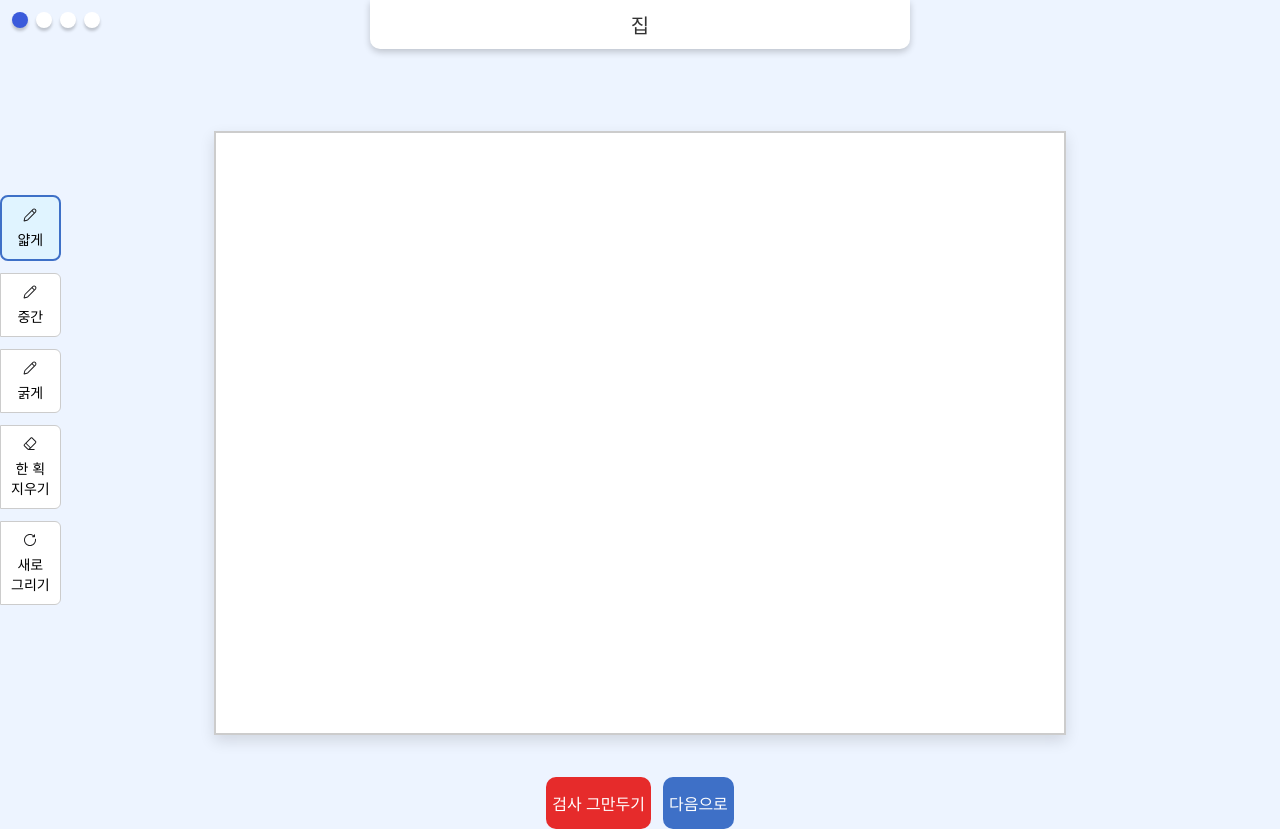
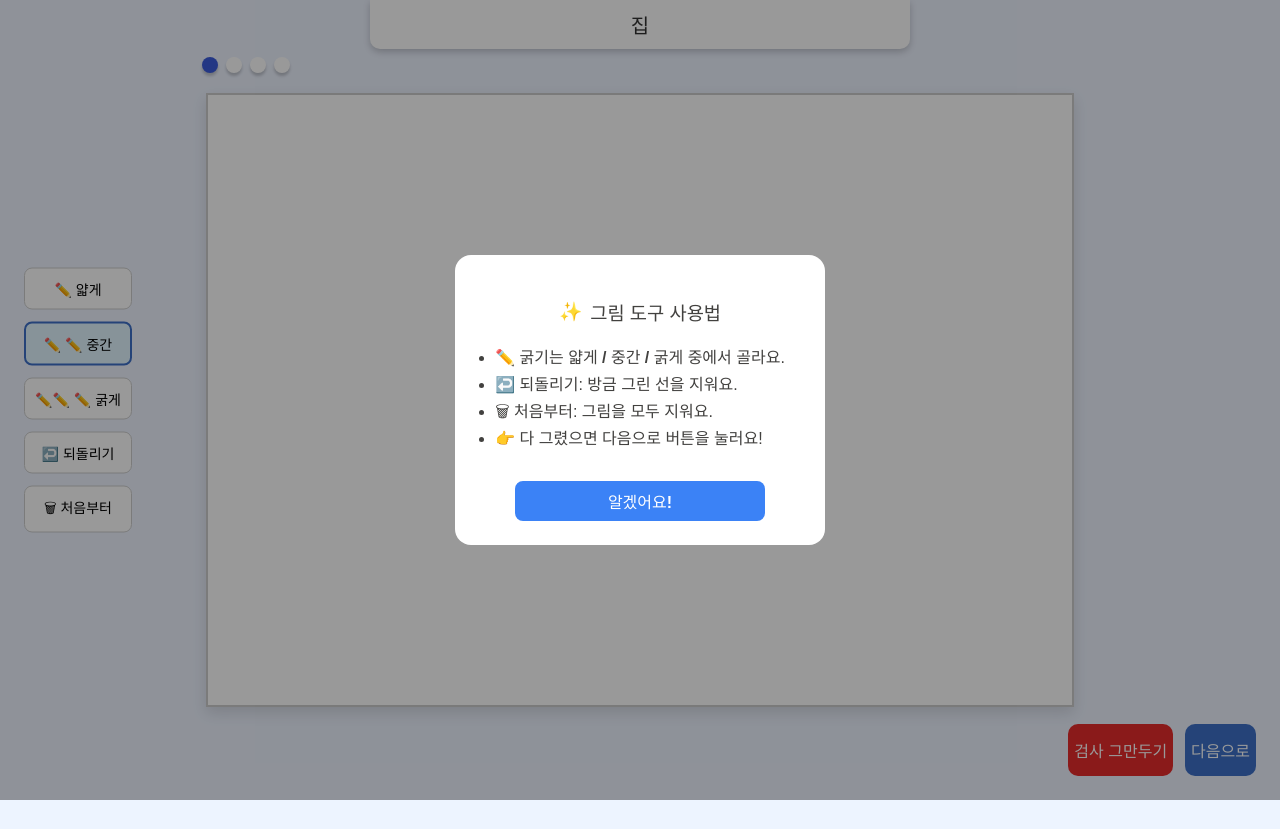
Before and after one commit to KIMCHAEYI/Blender-2025DigitalProject1, a React (Vite) app in the folder frontend/: page /test/house/canvas in a window 1280 px wide. After the commit the page ends 800 px from the top, so only its background shows below. Built offline with nearby package versions, Linux system fonts and the light colour scheme; a web font is replaced by a local one.

Commit message:
민주:전체 수정

```diff
--- a/frontend/src/components/CanvasTemplate.css
+++ b/frontend/src/components/CanvasTemplate.css
@@ -1,15 +1,18 @@
+/* ===== CanvasTemplate.css (replace / merge) ===== */
 /* 전체 페이지 구조 */
-.canvas-page {
+.page-center.house-page {
+  height: 100svh;
+  overflow: hidden;
   display: flex;
   flex-direction: column;
-  min-height: 100vh;
-  background-color: #f5f5f5;
+  background: #edf3ff;
 }
 
 /* 헤더 고정 영역 */
 .canvas-header-row {
   position: fixed;
   top: 0;
+  left: 0;
   width: 100%;
   padding: 0 24px;
   display: flex;
@@ -17,12 +20,12 @@
   align-items: center;
   box-sizing: border-box;
   z-index: 100;
+  pointer-events: none;
 }
-
-/* 페이지 제목용 박스 */
 .rectangle-header {
+  pointer-events: auto;
   background: white;
-  box-shadow: 0px 3px 7px rgba(0, 0, 0, 0.2);
+  box-shadow: 0 3px 7px rgba(0, 0, 0, 0.2);
   border-bottom-left-radius: 10px;
   border-bottom-right-radius: 10px;
   padding: 10px 20px;
@@ -32,7 +35,6 @@
   margin: 0 auto;
   width: 500px;
 }
-
 .rectangle-title {
   font-weight: bold;
   font-size: 20px;
@@ -40,22 +42,31 @@
   margin: 0;
 }
 
-/* 본문 영역 */
+/* 본문 영역: 중앙 정렬 */
 .canvas-body {
   flex: 1;
-  padding: 120px 32px 32px 32px;
+  padding: 0;
   display: flex;
   justify-content: center;
+  align-items: center;
   box-sizing: border-box;
 }
 
-/* 툴바 버튼 영역 */
+/* 툴바: 화면 왼쪽 가운데에 고정 */
 .toolbar {
+  position: fixed;
+  top: 50%;
+  left: 24px;
+  transform: translateY(-50%);
   display: flex;
   flex-direction: column;
   gap: 12px;
-  align-self: center;
-  flex-shrink: 0;
+  z-index: 200;
+}
+
+.toolbar button,
+.toolbar .btn-toolbar {
+  border-radius: 8px;
 }
 
 .toolbar .selected {
@@ -64,8 +75,9 @@
   border-radius: 8px;
 }
 
-/* 캔버스 및 버튼 묶음 */
+/* 캔버스 래퍼: indicator 기준점 */
 .canvas-wrapper {
+  position: relative;
   display: flex;
   flex-direction: column;
   align-items: center;
@@ -82,62 +94,70 @@
   display: block;
 }
 
-/* 버튼 그룹 */
-.footer-buttons-row {
-  display: flex;
-  justify-content: center;
-  gap: 12px;
-}
-
-/* 단계 표시용 점 (진행바) */
+/* 진행 점: 캔버스 상단 좌측에 고정 */
 .progress-indicator.static-overlay {
-  top: 12px;
-  left: 12px;
+  position: absolute;
+  top: -25px;
+  left: 20;
   display: flex;
   gap: 8px;
   z-index: 10;
-  position: absolute;
 }
-
 .dot {
   width: 16px;
   height: 16px;
   border-radius: 50%;
-  box-shadow: 0px 3px 3px rgba(0, 0, 0, 0.2);
+  box-shadow: 0 3px 3px rgba(0, 0, 0, 0.2);
   background: #ffffff;
 }
-
 .dot.active {
   background: #3b5bdb;
+}
+
+/* 하단 버튼: 화면 우측 하단에 고정 */
+.footer-buttons-row {
+  position: fixed;
+  bottom: calc(24px + env(safe-area-inset-bottom, 0));
+  right: 24px;
+  display: flex;
+  gap: 12px;
+  z-index: 300;
 }
 
 /* 모달 공통 */
 .modal-overlay {
   position: fixed;
-  top: 0;
-  left: 0;
-  right: 0;
-  bottom: 0;
+  inset: 0;
   background: rgba(0, 0, 0, 0.4);
   display: flex;
   justify-content: center;
   align-items: center;
   z-index: 999;
 }
-
 .modal-content {
   background: white;
   padding: 24px;
   border-radius: 16px;
   text-align: center;
 }
-
 .modal-buttons {
   display: flex;
-  justify-content: space-around;
+  justify-content: center; /* 가운데로 */
+  align-items: center;
+  gap: 12px; /* 버튼 사이 간격 */
   margin-top: 20px;
+  flex-wrap: nowrap; /* 줄바꿈 방지 */
 }
 
+/* 버튼을 가변 폭, 인라인 플렉스로 */
+.modal-button {
+  display: inline-flex;
+  justify-content: center;
+  align-items: center;
+  padding: 10px 16px;
+  border-radius: 8px;
+  width: 250px;
+}
 .modal-button.confirm {
   background-color: #3b82f6;
   color: white;
@@ -145,12 +165,10 @@
   border-radius: 8px;
   border: none;
 }
-
 .modal-button.confirm:active {
   background-color: #2563eb;
   transform: scale(0.97);
 }
-
 .modal-button.cancel {
   background-color: #d8d8d8;
   color: black;
@@ -158,7 +176,6 @@
   border-radius: 8px;
   border: none;
 }
-
 .modal-button.cancel:active {
   background-color: #e5e7eb;
   transform: scale(0.97);
--- a/frontend/src/components/CanvasTemplate.jsx
+++ b/frontend/src/components/CanvasTemplate.jsx
@@ -15,18 +15,20 @@ export default function CanvasTemplate({
   currentStep,
 }) {
   const navigate = useNavigate();
-  const stageRef = useRef();
+  const stageRef = useRef(null);
+  const headerRef = useRef(null);
+  const toolbarRef = useRef(null);
+  const wrapperRef = useRef(null);
+  const footerRef = useRef(null);
 
   const [lines, setLines] = useState([]);
   const [isDrawing, setIsDrawing] = useState(false);
-  const [penSize, setPenSize] = useState(2);
+  const [penSize, setPenSize] = useState(4);
   const [canvasWidth, setCanvasWidth] = useState(1123);
-  const [history, setHistory] = useState([]);
   const [eraseCount, setEraseCount] = useState(0);
   const [resetCount, setResetCount] = useState(0);
 
   const totalSteps = 4;
-
   const isHorizontal = drawingType === "house";
   const BASE_WIDTH = isHorizontal ? 1123 : 794;
   const BASE_HEIGHT = isHorizontal ? 794 : 1123;
@@ -34,55 +36,83 @@ export default function CanvasTemplate({
   const { userData, setUserData } = useUserContext();
   const [startTime] = useState(Date.now());
 
-  const [showConfirmModal, setShowConfirmModal] = useState(false);
-  const [showCancelModal, setShowCancelModal] = useState(false); // 그만두기
-  const [showSubmitModal, setShowSubmitModal] = useState(false); // ✅ 제출 모달 추가
+  const [showCancelModal, setShowCancelModal] = useState(false);
+  const [showSubmitModal, setShowSubmitModal] = useState(false);
+  const [showGuide, setShowGuide] = useState(false);
 
+  // 처음 방문 시 한 번만 안내 모달
   useEffect(() => {
-    const handleResize = () => {
-      const aspectRatio = BASE_WIDTH / BASE_HEIGHT;
-      const screenWidth = window.innerWidth - 40;
-      const screenHeight = window.innerHeight - 200;
+    const seen = localStorage.getItem("seenToolbarGuideV2");
+    if (!seen) {
+      setShowGuide(true);
+      localStorage.setItem("seenToolbarGuideV2", "true");
+    }
+  }, []);
 
-      const finalWidth =
-        screenHeight * aspectRatio <= screenWidth
-          ? screenHeight * aspectRatio
-          : screenWidth;
+  // 캔버스 크기 계산
+  useEffect(() => {
+    const aspect = BASE_WIDTH / BASE_HEIGHT;
 
-      setCanvasWidth(finalWidth);
+    const measureAndSet = () => {
+      const headerH = headerRef.current?.getBoundingClientRect().height || 0;
+      const toolbarW = toolbarRef.current?.getBoundingClientRect().width || 0;
+      const footerRect = footerRef.current?.getBoundingClientRect();
+      const footerW = footerRect?.width || 0;
+      const footerH = footerRect?.height || 0;
+
+      const screenW = window.innerWidth;
+      const screenH = window.innerHeight;
+
+      const H_GUTTER = 24;
+      const V_GUTTER = 24;
+      const EXTRA_TITLE_GAP = 16;
+      const RIGHT_RESERVED = footerW + 24;
+      const BOTTOM_RESERVED = footerH + 24;
+
+      const availW = Math.max(
+        0,
+        screenW - toolbarW - RIGHT_RESERVED - H_GUTTER * 2
+      );
+      const availH = Math.max(
+        0,
+        screenH - headerH - BOTTOM_RESERVED - (V_GUTTER * 2 + EXTRA_TITLE_GAP)
+      );
+
+      const widthIfHeightLimited = availH * aspect;
+      const finalWidth = Math.floor(Math.min(availW, widthIfHeightLimited));
+      setCanvasWidth(Math.max(240, finalWidth));
     };
 
-    handleResize();
-    window.addEventListener("resize", handleResize);
-    return () => window.removeEventListener("resize", handleResize);
+    measureAndSet();
+    const ro = new ResizeObserver(measureAndSet);
+    ro.observe(document.body);
+    if (headerRef.current) ro.observe(headerRef.current);
+    if (toolbarRef.current) ro.observe(toolbarRef.current);
+    if (footerRef.current) ro.observe(footerRef.current);
+
+    window.addEventListener("resize", measureAndSet);
+    window.addEventListener("orientationchange", measureAndSet);
+
+    return () => {
+      ro.disconnect();
+      window.removeEventListener("resize", measureAndSet);
+      window.removeEventListener("orientationchange", measureAndSet);
+    };
   }, [BASE_WIDTH, BASE_HEIGHT]);
 
-  const handleNextClick = () => {
-    setShowSubmitModal(true);
-  };
-
-  const handleCancelClick = () => {
-    setShowCancelModal(true);
-  };
-
-  const handleCancelConfirm = () => {
-    navigate("/"); // 홈화면으로 이동
-  };
+  const handleCancelClick = () => setShowCancelModal(true);
+  const handleCancelConfirm = () => navigate("/");
+  const handleNextClick = () => setShowSubmitModal(true);
 
   const handleNext = async () => {
     if (!stageRef.current || !userData) return;
-
     requestAnimationFrame(() => {
       const dataURL = stageRef.current.toDataURL({ pixelRatio: 2 });
-      console.log("저장된 이미지:", dataURL); // 일단 콘솔에 찍기
-
       const fileName = generateSafePngFileName(userData, drawingType);
-
       const file = dataURLtoFile(dataURL, fileName);
       const formData = new FormData();
       formData.append("drawing", file);
       formData.append("type", drawingType);
-
       const duration = Math.floor((Date.now() - startTime) / 1000);
 
       axios
@@ -94,9 +124,7 @@ export default function CanvasTemplate({
           }
         )
         .then((res) => {
-          const { path, filename, analysis } = res.data;
-          console.log("분석 응답 결과:", res.data); // 이거 찍으면 원인 바로 보임
-
+          const { path, analysis } = res.data;
           setUserData((prev) => ({
             ...prev,
             drawings: {
@@ -110,17 +138,16 @@ export default function CanvasTemplate({
               },
             },
           }));
-
           navigate(nextRoute);
         })
-        .catch((err) => {
-          console.error("YOLO 분석 실패:", err);
+        .catch(() => {
           alert("그림은 저장됐지만 분석에 실패했어요 😢");
           navigate(nextRoute);
         });
     });
   };
 
+  // 그리기 핸들러
   const handleMouseDown = (e) => {
     setIsDrawing(true);
     const stage = e.target.getStage();
@@ -133,86 +160,93 @@ export default function CanvasTemplate({
       strokeWidth: penSize,
       timestamp: Date.now(),
     };
-    setLines([...lines, newLine]);
-    setHistory([...history, { action: "start", data: newLine }]);
+    setLines((prev) => [...prev, newLine]);
   };
 
   const handleMouseMove = (e) => {
-    if (!isDrawing || lines.length === 0) return;
+    if (!isDrawing) return;
     const stage = e.target.getStage();
     const pointer = stage.getPointerPosition();
     const scale = stage.scaleX();
     const point = { x: pointer.x / scale, y: pointer.y / scale };
-    const lastLine = lines[lines.length - 1];
-    if (!lastLine) return;
-    const updatedLine = {
-      ...lastLine,
-      points: [...lastLine.points, point.x, point.y],
-    };
-    setLines([...lines.slice(0, -1), updatedLine]);
+    setLines((prev) => {
+      if (prev.length === 0) return prev;
+      const last = prev[prev.length - 1];
+      const updated = { ...last, points: [...last.points, point.x, point.y] };
+      return [...prev.slice(0, -1), updated];
+    });
   };
 
   const handleMouseUp = () => setIsDrawing(false);
-
   const handleClear = () => {
     setLines([]);
     setIsDrawing(false);
-    setHistory([...history, { action: "clear", at: Date.now() }]);
-    setResetCount((prev) => prev + 1);
+    setResetCount((p) => p + 1);
   };
-
   const handleUndo = () => {
-    if (lines.length === 0) return;
-    const undone = lines[lines.length - 1];
-    setLines(lines.slice(0, -1));
-    setHistory([...history, { action: "undo", data: undone, at: Date.now() }]);
-    setEraseCount((prev) => prev + 1);
+    setLines((p) => p.slice(0, -1));
+    setEraseCount((c) => c + 1);
   };
 
   const scale = canvasWidth / BASE_WIDTH;
 
   return (
     <div className="page-center house-page">
-      <div className="canvas-header-row">
+      <div className="canvas-header-row" ref={headerRef}>
         <div className="rectangle-header">
           <h2 className="rectangle-title">{title}</h2>
         </div>
       </div>
 
-      <div className="canvas-body">
-        <div className="toolbar">
+      <div className="canvas-body" ref={wrapperRef}>
+        {/* 툴바 */}
+        <div className="toolbar" ref={toolbarRef} aria-label="그림 도구">
           <button
+            type="button"
             className={`btn-toolbar ${penSize === 2 ? "selected" : ""}`}
             onClick={() => setPenSize(2)}
+            title="펜 굵기: 얇게"
           >
-            <img src="/assets/pen-mid.svg" alt="얇게" className="icon" /> 얇게
+            ✏️ 얇게
           </button>
           <button
+            type="button"
             className={`btn-toolbar ${penSize === 4 ? "selected" : ""}`}
             onClick={() => setPenSize(4)}
+            title="펜 굵기: 중간"
           >
-            <img src="/assets/pen-mid.svg" alt="중간" className="icon" /> 중간
+            ✏️ ✏️ 중간
           </button>
           <button
+            type="button"
             className={`btn-toolbar ${penSize === 8 ? "selected" : ""}`}
             onClick={() => setPenSize(8)}
+            title="펜 굵기: 굵게"
           >
-            <img src="/assets/pen-mid.svg" alt="굵게" className="icon" /> 굵게
+            ✏️✏️ ✏️ 굵게
           </button>
 
-          <button className="btn-toolbar" onClick={handleUndo}>
-            <img src="/assets/eraser.svg" alt="한 획 지우기" className="icon" />{" "}
-            한 획<br></br>지우기
+          <button
+            type="button"
+            className="btn-toolbar"
+            onClick={handleUndo}
+            title="되돌리기"
+          >
+            ↩️ 되돌리기
           </button>
-          <button className="btn-toolbar" onClick={handleClear}>
-            <img src="/assets/re-draw.svg" alt="새로 그리기" className="icon" />
-            새로 <br /> 그리기
+          <button
+            type="button"
+            className="btn-toolbar"
+            onClick={handleClear}
+            title="처음부터"
+          >
+            🗑 처음부터
           </button>
         </div>
 
         <div className="canvas-wrapper">
           <div className="progress-indicator static-overlay">
-            {[...Array(totalSteps)].map((_, i) => (
+            {Array.from({ length: totalSteps }).map((_, i) => (
               <span
                 key={i}
                 className={`dot ${i < currentStep ? "active" : ""}`}
@@ -226,8 +260,8 @@ export default function CanvasTemplate({
             scale={{ x: scale, y: scale }}
             className="drawing-canvas"
             onMouseDown={handleMouseDown}
-            onMousemove={handleMouseMove}
-            onMouseup={handleMouseUp}
+            onMouseMove={handleMouseMove}
+            onMouseUp={handleMouseUp}
             onTouchStart={handleMouseDown}
             onTouchMove={handleMouseMove}
             onTouchEnd={handleMouseUp}
@@ -249,21 +283,78 @@ export default function CanvasTemplate({
                   strokeWidth={line.strokeWidth}
                   tension={0.5}
                   lineCap="round"
-                  globalCompositeOperation="source-over"
                 />
               ))}
             </Layer>
           </Stage>
+        </div>
+      </div>
+
+      {/* 처음 방문 안내 모달 (한 번만 표시) */}
+      {showGuide && (
+        <div className="modal-overlay" onClick={() => setShowGuide(false)}>
+          <div className="modal-content" onClick={(e) => e.stopPropagation()}>
+            <h3
+              style={{
+                display: "flex",
+                alignItems: "center",
+                gap: 8,
+                justifyContent: "center",
+              }}
+            >
+              <span role="img" aria-label="sparkles">
+                ✨
+              </span>{" "}
+              그림 도구 사용법
+            </h3>
+            <ul
+              style={{
+                textAlign: "left",
+                padding: "0 1rem",
+                lineHeight: 1.7,
+                fontSize: "16px",
+                marginTop: 8,
+              }}
+            >
+              <li>
+                ✏️ <b>굵기</b>는 <b>얇게 / 중간 / 굵게</b> 중에서 골라요.
+              </li>
+              <li>
+                ↩️ <b>되돌리기</b>: 방금 그린 선을 지워요.
+              </li>
+              <li>
+                🗑 <b>처음부터</b>: 그림을 모두 지워요.
+              </li>
+              <li>
+                👉 다 그렸으면 <b>다음으로</b> 버튼을 눌러요!
+              </li>
+            </ul>
+            <button
+              className="modal-button confirm"
+              onClick={() => setShowGuide(false)}
+              style={{ marginTop: 12 }}
+            >
+              알겠어요!
+            </button>
+          </div>
+        </div>
+      )}
+
+      <div className="footer-buttons-row" ref={footerRef}>
+        <button className="btn-base btn-nextred" onClick={handleCancelClick}>
+          검사 그만두기
+        </button>
+        <button className="btn-base btn-nextblue" onClick={handleNextClick}>
+          다음으로
+        </button>
+      </div>
 
       {showSubmitModal && (
         <div
           className="modal-overlay"
           onClick={() => setShowSubmitModal(false)}
         >
-              <div
-                className="modal-content"
-                onClick={(e) => e.stopPropagation()}
-              >
+          <div className="modal-content" onClick={(e) => e.stopPropagation()}>
             <h3>제출하시겠습니까?</h3>
             <p>제출 후에는 그림을 수정할 수 없습니다.</p>
             <div className="modal-buttons">
@@ -286,15 +377,13 @@ export default function CanvasTemplate({
           </div>
         </div>
       )}
+
       {showCancelModal && (
         <div
           className="modal-overlay"
           onClick={() => setShowCancelModal(false)}
         >
-              <div
-                className="modal-content"
-                onClick={(e) => e.stopPropagation()}
-              >
+          <div className="modal-content" onClick={(e) => e.stopPropagation()}>
             <h3>정말 그만두시겠습니까?</h3>
             <p>페이지를 나가면 처음부터 다시 시작해야 합니다.</p>
             <div className="modal-buttons">
@@ -315,17 +404,5 @@ export default function CanvasTemplate({
         </div>
       )}
     </div>
-      </div>
-      <div className="canvas-footer">
-        <div className="footer-buttons-row">
-          <button className="btn-base btn-nextred" onClick={handleCancelClick}>
-            검사 그만두기
-          </button>
-          <button className="btn-base btn-nextblue" onClick={handleNextClick}>
-            다음으로
-          </button>
-        </div>
-      </div>
-    </div>
   );
 }
--- a/frontend/src/pages/Complete/Complete.css
+++ b/frontend/src/pages/Complete/Complete.css
@@ -26,7 +26,7 @@
 
 .button-finish {
   position: relative;
-  --cta-color: #b3ddef; /* 링 색(원하는 브랜드 컬러로 변경) */
+  --cta-color: #5052bb; /* 링 색(원하는 브랜드 컬러로 변경) */
   transition: transform 40ms ease, filter 160ms ease;
 }
 
```
Lines whose indentation alone changed are shown as unchanged.
